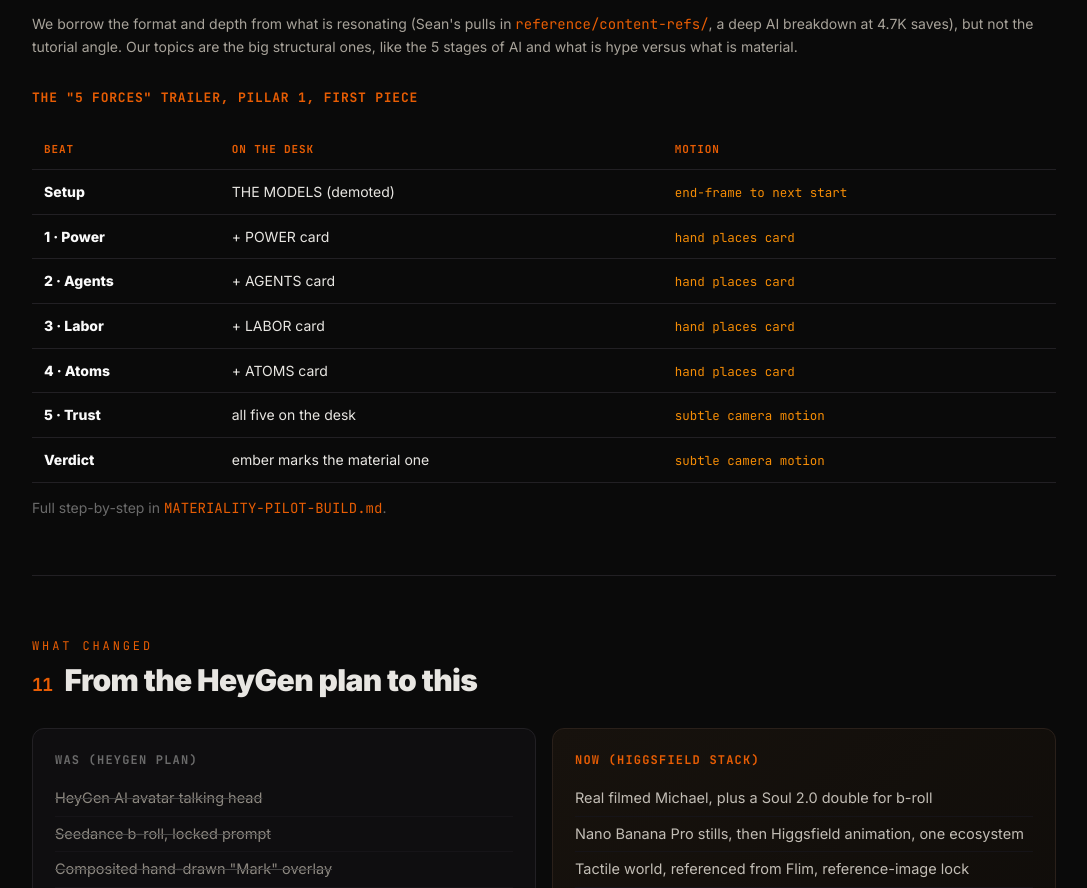
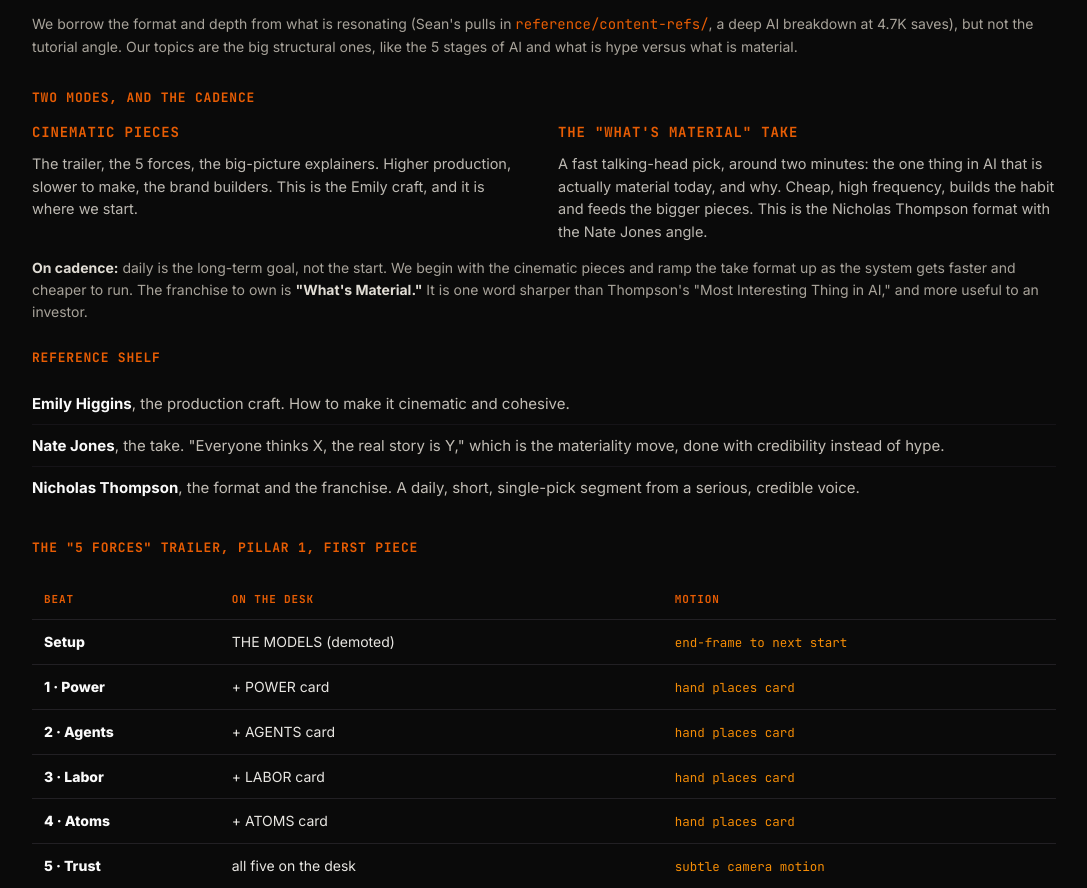
Before and after one commit to atlr-frge/rise-of-ai, a plain HTML site: page playbook/index.html in a window 1280 px wide. Shown: the part 5679-6567 px from the top of the page, without its empty margins (96-1183 px from the left). Drawn offline with Linux system fonts and the light colour scheme.

Commit message:
Playbook content: add two production modes, the What's Material franchise, reference shelf
Folds in Nate Jones and Nicholas Thompson. Section 10 now covers two pillars
(topics) plus two modes (cinematic now, a fast What's Material take later),
daily framed as a long-term goal. Adds a reference shelf. No em dashes.

```diff
--- a/playbook/index.html
+++ b/playbook/index.html
@@ -219,6 +219,26 @@
       </div>
     </div>
     <p style="margin-top:16px;font-size:14px;color:#a8a39a">We borrow the format and depth from what is resonating (Sean's pulls in <span class="mono em">reference/content-refs/</span>, a deep AI breakdown at 4.7K saves), but not the tutorial angle. Our topics are the big structural ones, like the 5 stages of AI and what is hype versus what is material.</p>
+    <h3 style="font-family:'JetBrains Mono',monospace;font-size:13px;letter-spacing:.06em;text-transform:uppercase;color:var(--ember);margin:30px 0 0">Two modes, and the cadence</h3>
+    <div class="twocol" style="margin-top:14px">
+      <div>
+        <h3>Cinematic pieces</h3>
+        <p>The trailer, the 5 forces, the big-picture explainers. Higher production, slower to make, the brand builders. This is the Emily craft, and it is where we start.</p>
+      </div>
+      <div>
+        <h3>The "What's Material" take</h3>
+        <p>A fast talking-head pick, around two minutes: the one thing in AI that is actually material today, and why. Cheap, high frequency, builds the habit and feeds the bigger pieces. This is the Nicholas Thompson format with the Nate Jones angle.</p>
+      </div>
+    </div>
+    <p style="margin-top:14px;font-size:14px;color:#a8a39a"><b style="color:#e0dcd4">On cadence:</b> daily is the long-term goal, not the start. We begin with the cinematic pieces and ramp the take format up as the system gets faster and cheaper to run. The franchise to own is <b style="color:#e0dcd4">"What's Material."</b> It is one word sharper than Thompson's "Most Interesting Thing in AI," and more useful to an investor.</p>
+
+    <h3 style="font-family:'JetBrains Mono',monospace;font-size:13px;letter-spacing:.06em;text-transform:uppercase;color:var(--ember);margin:26px 0 0">Reference shelf</h3>
+    <ul class="clean">
+      <li><b>Emily Higgins</b>, the production craft. How to make it cinematic and cohesive.</li>
+      <li><b>Nate Jones</b>, the take. "Everyone thinks X, the real story is Y," which is the materiality move, done with credibility instead of hype.</li>
+      <li><b>Nicholas Thompson</b>, the format and the franchise. A daily, short, single-pick segment from a serious, credible voice.</li>
+    </ul>
+
     <h3 style="font-family:'JetBrains Mono',monospace;font-size:13px;letter-spacing:.06em;text-transform:uppercase;color:var(--ember);margin:30px 0 0">The "5 Forces" trailer, Pillar 1, first piece</h3>
     <table>
       <thead><tr><th>Beat</th><th>On the desk</th><th>Motion</th></tr></thead>
```
